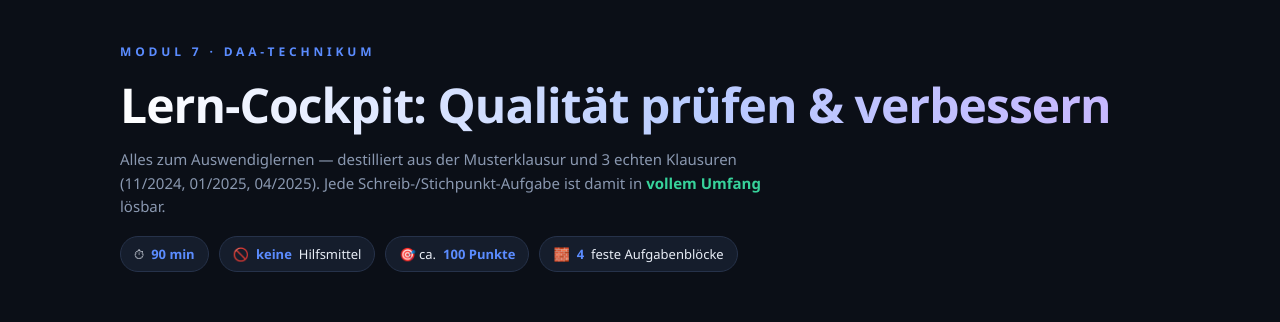
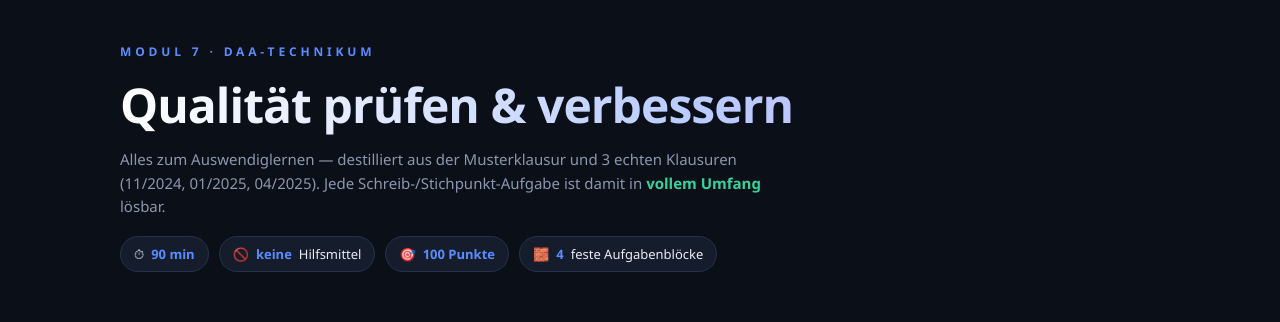
Before and after one commit to Christian97F/m7, a plain HTML site: page index.html in a window 1280 px wide. Shown: the top 322 px of the page. Drawn offline with Linux system fonts and the light colour scheme.

Commit message:
Update title and header text in index.html

```diff
--- a/index.html
+++ b/index.html
@@ -3,7 +3,7 @@
 <head>
 <meta charset="UTF-8">
 <meta name="viewport" content="width=device-width, initial-scale=1">
-<title>M7 · Lern-Cockpit — Qualität prüfen und verbessern</title>
+<title>M7 — Qualität prüfen und verbessern</title>
 <style>
   :root{
     --bg:#0b0f17; --bg2:#111826; --card:#151d2c; --card2:#1b2435;
@@ -122,12 +122,12 @@
 
 <header class="hero"><div class="wrap">
   <div class="kicker">Modul 7 · DAA-Technikum</div>
-  <h1>Lern-Cockpit: Qualität prüfen&nbsp;&amp;&nbsp;verbessern</h1>
+  <h1>Qualität prüfen&nbsp;&amp;&nbsp;verbessern</h1>
   <p class="lead">Alles zum Auswendiglernen — destilliert aus der Musterklausur und 3 echten Klausuren (11/2024, 01/2025, 04/2025). Jede Schreib-/Stichpunkt-Aufgabe ist damit in <b style="color:var(--cool)">vollem Umfang</b> lösbar.</p>
   <div class="meta">
     <span class="pill">⏱ <b>90&nbsp;min</b></span>
     <span class="pill">🚫 <b>keine</b> Hilfsmittel</span>
-    <span class="pill">🎯 ca. <b>100&nbsp;Punkte</b></span>
+    <span class="pill">🎯 <b>100&nbsp;Punkte</b></span>
     <span class="pill">🧱 <b>4</b> feste Aufgabenblöcke</span>
   </div>
 </div></header>
```
